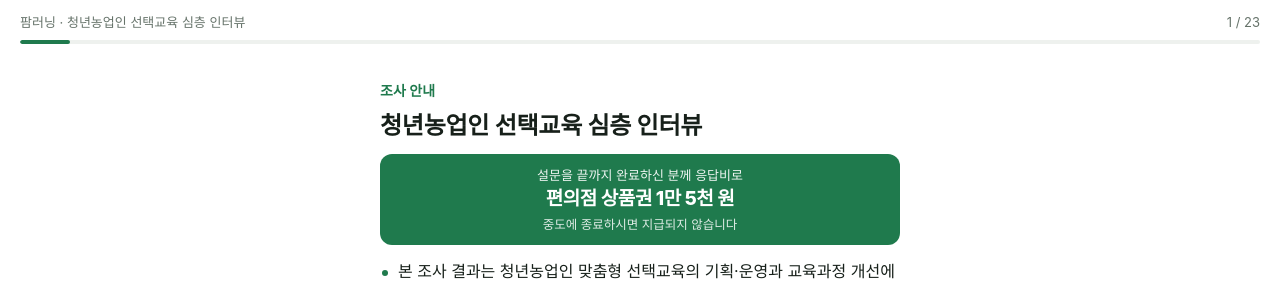
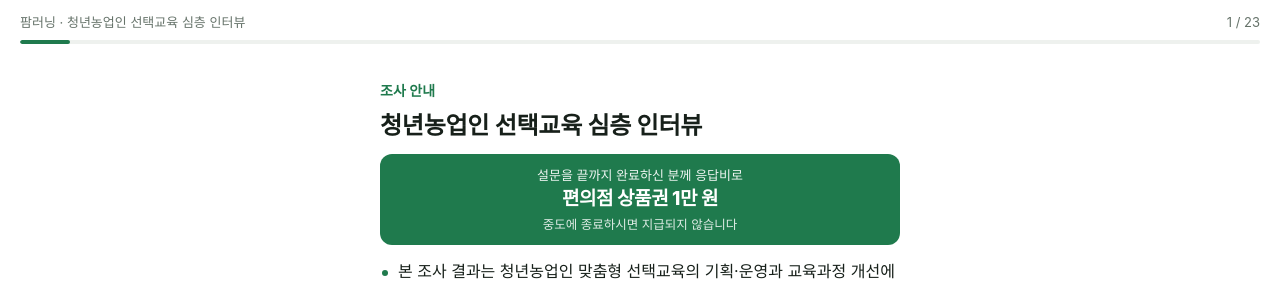
Before and after one commit to kimmans/farm-edu-survey, a plain HTML site: page index.html in a window 1280 px wide. Shown: the top 281 px of the page. Drawn offline with Linux system fonts and the light colour scheme; a web font is replaced by a local one.

Commit message:
Change reward to 편의점 상품권 1만 원 (v2.5)
Co-Authored-By: Claude Fable 5.2 <noreply@anthropic.com>
Claude-Session: https://claude.ai/code/session_01Hu1jb8J4CDDjX6hnKgSFnH

```diff
--- a/index.html
+++ b/index.html
@@ -103,8 +103,8 @@ var CONFIG = {
   ENDPOINT: 'https://script.google.com/macros/s/AKfycbx-Z36xQpaC1ubbuN5MR2lcxoXMRxPkPxjD9rF6TVQOUBS78nPNcg5uIu4rkBJ7WDm3/exec',                 // Apps Script 웹앱 URL. 비워두면 데모 모드(응답이 이 기기에만 저장)
   ORG_LABEL: '팜러닝',          // 화면 표기용 기관명. ?blind=1 이면 감춤(블라인드 증빙 캡처용)
   SURVEY_TITLE: '청년농업인 선택교육 심층 인터뷰',
-  SURVEY_VERSION: 'v2.4',
-  COUPON_LABEL: '편의점 상품권 1만 5천 원',
+  SURVEY_VERSION: 'v2.5',
+  COUPON_LABEL: '편의점 상품권 1만 원',
   COUPON_SEND_NOTE: '남겨 주신 휴대전화번호로 편의점 모바일 상품권을 보내드립니다.',
   PRIVACY_RETENTION: '상품권 발송 후 바로 폐기',
   PRIVACY_VERSION: 'p2',        // 동의 문구를 바꾸면 올릴 것. 동의 기록에 함께 저장됨
```
